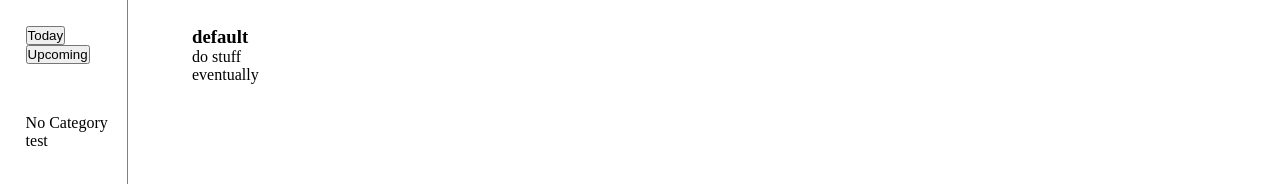
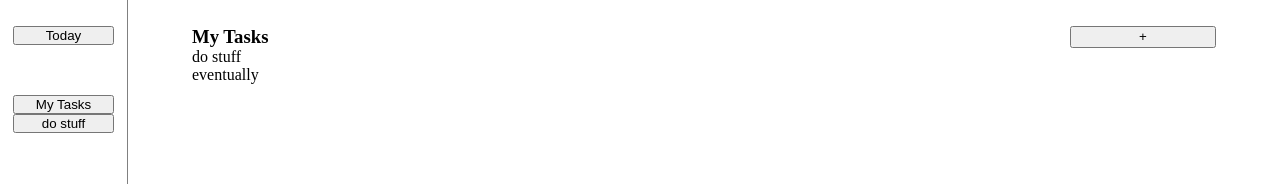
Before and after one commit to kylestewart1/todo-list, a website built with webpack: page src/template.html in a window 1280 px wide. Shown: the top 184 px of the page. Built offline with nearby package versions, Linux system fonts and the light colour scheme.

Commit message:
refactored to MVC design, built models and views

```diff
--- a/package.json
+++ b/package.json
@@ -19,5 +19,8 @@
     "webpack-cli": "^5.1.4",
     "webpack-dev-server": "^5.1.0",
     "webpack-merge": "^6.0.1"
+  },
+  "dependencies": {
+    "date-fns": "^4.1.0"
   }
 }
--- a/src/DOM.js
+++ /dev/null
@@ -1,47 +0,0 @@
-export class Content {
-    constructor(todoList) {
-        this.display = document.createElement("div");
-        this.display.id = "content";
-        for (const project in todoList) {
-            const projDisplay = Content.createProjectDisplay(todoList[project]);
-            this.display.appendChild(projDisplay);
-        }
-    }
-
-    static createItemDisplay(item) {
-        const itemDisplay = document.createElement("li");
-        itemDisplay.classList.add("item");
-
-        const title = document.createElement("p");
-        title.textContent = item.title;
-        title.classList.add("title");
-        itemDisplay.appendChild(title);
-
-        const dueDate = document.createElement("div");
-        dueDate.textContent = item.dueDate;
-        dueDate.classList.add("dueDate");
-        itemDisplay.appendChild(dueDate);
-
-        return itemDisplay;
-    }
-
-    static createProjectDisplay(project) {
-        const projectContainer = document.createElement("div");
-        projectContainer.classList.add("project");
-        projectContainer.id = project.name;
-
-        const projectTitle = document.createElement("h3");
-        projectTitle.textContent = project.name;
-        projectContainer.appendChild(projectTitle);
-
-        const projectBody = document.createElement("ul");
-
-        for (const item in project.items) {
-            const itemDisplay = Content.createItemDisplay(project.items[item]);
-            projectBody.appendChild(itemDisplay);
-        }
-        projectContainer.appendChild(projectBody);
-
-        return projectContainer;
-    }
-}
--- a/src/index.js
+++ b/src/index.js
@@ -1,9 +1,10 @@
 // index.js
 import "./styles.css"
-//import { TodoList } from "./todo-list";
+import { TodoList } from "./todo-list";
 import { Project } from "./project";
 import { Item } from "./item";
-import { Content } from "./DOM";
+import { ProjectView } from "./project-view";
+import { NavView } from "./nav-view";
 
 const body = document.querySelector("body");
 const navBar = document.querySelector("nav");
@@ -11,17 +12,12 @@ const contentDiv = document.querySelector("#content");
 
 const testItem = new Item("do stuff", "do stuff but like the long version", "eventually", "meh");
 
-//const td = new TodoList();
-//td.addItem(testItem, "default");
+const td = new TodoList();
+td.addItem(testItem, "My Tasks");
 
+const nv = new NavView(td);
+nv.display();
 
-const defaultProject = new Project("default");
-defaultProject.add(testItem);
-const td = {default: defaultProject};
-
-
-let currentContent = new Content(td);
-
-console.log(currentContent);
-
-body.appendChild(currentContent.display);
+let pv = new ProjectView(td.projects["My Tasks"]);
+pv.display();
+console.log(pv);
--- /dev/null
+++ b/src/nav-view.js
@@ -0,0 +1,38 @@
+export class NavView {
+    constructor(todoList) {
+        this.todoList = todoList;
+    }
+
+    static buildProjectNav(project) {
+        const container = document.createElement("div");
+        container.id = `nav-${project.name}`;
+        container.classList.add("project-nav");
+        const title = document.createElement("button");
+        title.textContent = project.name;
+        container.appendChild(title);
+
+        for (const itemID in project.items) {
+            const itemNav = document.createElement("button");
+            itemNav.textContent = project.items[itemID].title;
+            container.appendChild(itemNav);
+        }
+
+        return container;
+    }
+
+    display() {
+        const navBar = document.querySelector("nav");
+
+        const timeline = document.createElement("div");
+        timeline.id = "nav-timeline";
+        timeline.classList.add("project-nav");
+        const today = document.createElement("button");
+        today.textContent = "Today";
+        timeline.appendChild(today);
+        navBar.appendChild(timeline);
+
+        for (const project in this.todoList.projects) {
+            navBar.appendChild(NavView.buildProjectNav(this.todoList.projects[project]));
+        }
+    }
+}
--- /dev/null
+++ b/src/project-view.js
@@ -0,0 +1,43 @@
+export class ProjectView {
+    constructor(project) {
+        this.project = project;
+    }
+
+    static buildItemDisplay(item) {
+        const itemDisplay = document.createElement("li");
+        itemDisplay.classList.add("item");
+
+        const title = document.createElement("p");
+        title.textContent = item.title;
+        title.classList.add("title");
+        itemDisplay.appendChild(title);
+
+        const dueDate = document.createElement("div");
+        dueDate.textContent = item.dueDate;
+        dueDate.classList.add("dueDate");
+        itemDisplay.appendChild(dueDate);
+
+        return itemDisplay;
+    }
+
+    display() {
+        const content = document.querySelector("#content");
+        content.classList.add("project");
+
+        const projectTitle = document.createElement("h3");
+        projectTitle.textContent = this.project.name;
+        content.appendChild(projectTitle);
+
+        const addItemButton = document.createElement("button");
+        addItemButton.textContent = "+";
+        content.appendChild(addItemButton);
+
+        const projectBody = document.createElement("ul");
+
+        for (const item in this.project.items) {
+            const itemDisplay = ProjectView.buildItemDisplay(this.project.items[item]);
+            projectBody.appendChild(itemDisplay);
+        }
+        content.appendChild(projectBody);
+    }
+}
--- a/src/styles.css
+++ b/src/styles.css
@@ -8,6 +8,7 @@
     margin-left: 10%;
     margin-top: 2%;
     padding-left: 5%;
+    padding-right: 5%;
     height: 100%;
     width: 90%;
 }
@@ -18,7 +19,8 @@ nav {
     top: 0;
     height: 100%;
     width: 10%;
-    padding-left: 2%;
+    padding-left: 1%;
+    padding-right: 1%;
     padding-top: 2%;
     border-right: 1px solid grey;
     display: flex;
@@ -29,3 +31,22 @@ nav {
 ul {
     list-style: none;
 }
+
+.project-nav {
+    display: flex;
+    flex-direction: column;
+}
+
+.item {
+    display: grid;
+    grid-template-columns: 1fr 6fr;
+}
+
+.title {
+    grid-column: 1 / -1;
+}
+
+.project {
+    display: grid;
+    grid-template-columns: 6fr 1fr;
+}
--- a/src/template.html
+++ b/src/template.html
@@ -6,15 +6,7 @@
     <title>Todo-in It</title>
 </head>
 <body>
-    <nav>
-        <ul id="timeline-nav">
-            <li id="today"><button id="today-btn">Today</button></li>
-            <li id="upcoming"><button id="upcoming-btn">Upcoming</button></li>
-        </ul>
-        <ul id="default-nav">
-            <div class="project-title">No Category</div>
-            <li>test</li>
-        </ul>
-    </nav>
+    <nav></nav>
+    <div id="content"></div>
 </body>
 </html>
--- a/src/todo-list.js
+++ b/src/todo-list.js
@@ -1,7 +1,9 @@
+import { Project } from "./project";
+
 export class TodoList {
     constructor() {
         this.projects = {
-            'default': {}
+            "My Tasks": new Project("My Tasks"),
         };
     }
 
--- a/webpack.common.js
+++ b/webpack.common.js
@@ -1,6 +1,7 @@
 // webpack.common.js
 const path = require("path");
 const HtmlWebpackPlugin = require("html-webpack-plugin");
+
 
 module.exports = {
   mode: "development",
@@ -28,5 +29,5 @@ module.exports = {
         type: "asset/resource",
       },
     ],
-  },
+  }
 };
```
Also changed, not shown: src/item-view.js (added, +9 -0 lines), 1 other file.
